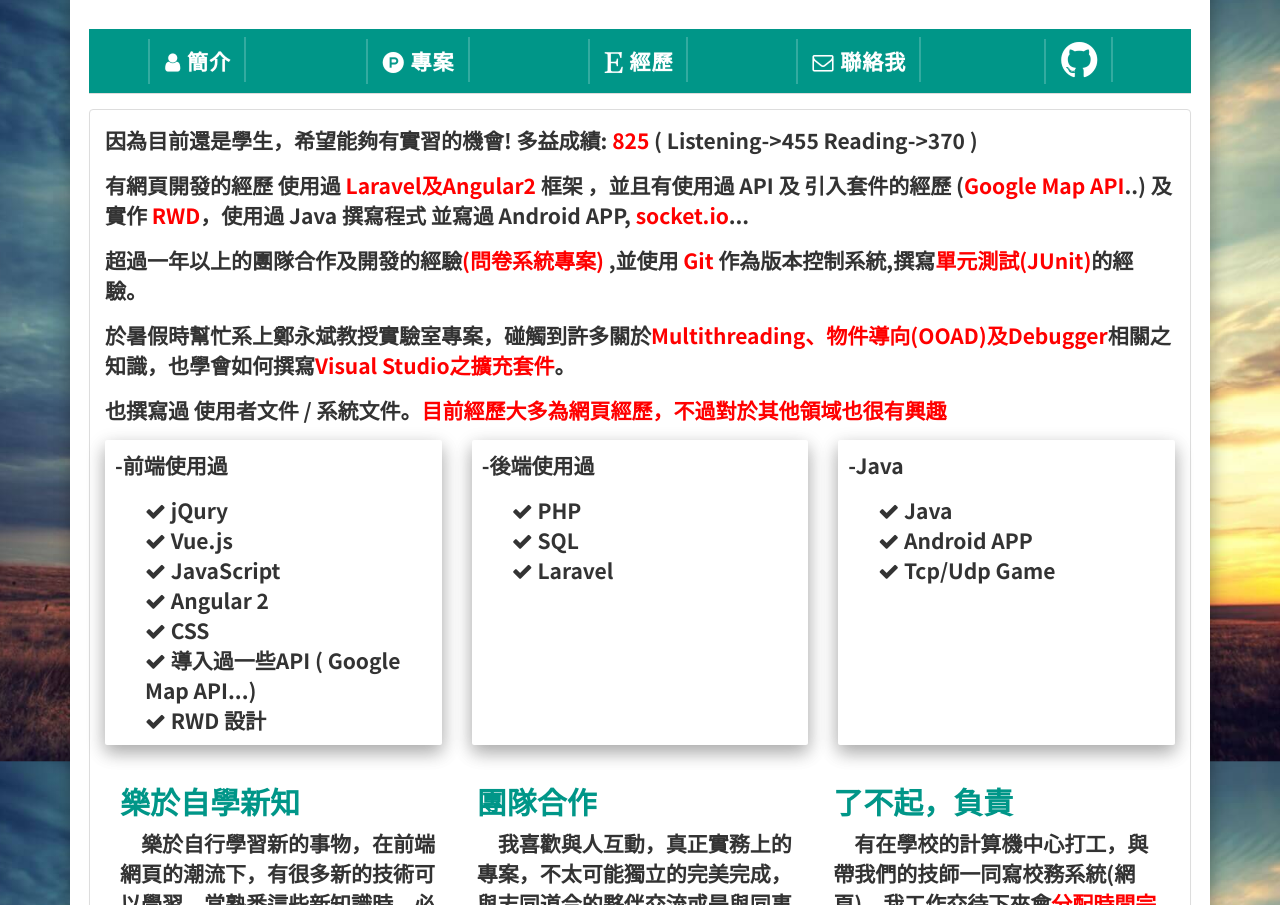
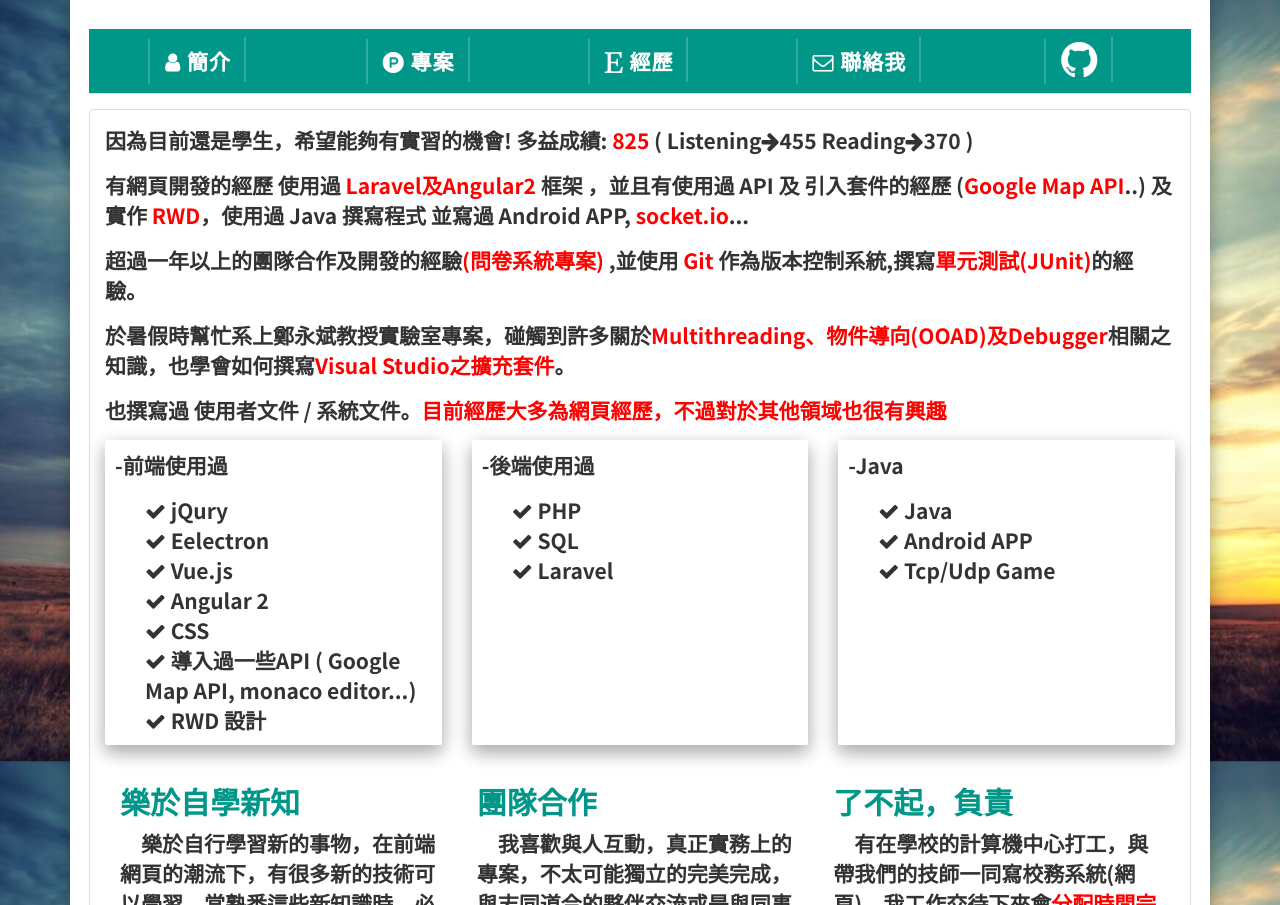
Before and after one commit to Bear1110/bear-resume, an Angular app: page /#/intro in a window 1280 px wide. Shown: the part 520-1425 px from the top of the page. Built offline with nearby package versions, Linux system fonts and the light colour scheme; what angulartics2, ng2-bootstrap would draw is missing.

Commit message:
update geekynote and something else.

```diff
--- a/package.json
+++ b/package.json
@@ -25,7 +25,6 @@
     "@angular/platform-browser-dynamic": "^4.0.1",
     "@angular/platform-server": "^4.0.1",
     "@angular/router": "^4.0.1",
-    "angular-cli-ghpages": "^0.5.2",
     "angular2-fontawesome": "~0.8.0",
     "angulartics2": "^1.6.3",
     "bootstrap": "^3.3.7",
@@ -35,7 +34,6 @@
     "npm": "^5.7.1",
     "rxjs": "^5.0.1",
     "ts-helpers": "^1.1.1",
-    "typescript": "^2.2.2",
     "zone.js": "^0.7.2"
   },
   "devDependencies": {
@@ -43,6 +41,7 @@
     "@angular/compiler-cli": "^2.3.1",
     "@types/jasmine": "2.5.38",
     "@types/node": "^6.0.42",
+    "angular-cli-ghpages": "^0.5.3",
     "codelyzer": "~2.0.0-beta.1",
     "jasmine-core": "2.5.2",
     "jasmine-spec-reporter": "2.5.0",
@@ -54,6 +53,6 @@
     "protractor": "~4.0.13",
     "ts-node": "1.2.1",
     "tslint": "^4.0.2",
-    "typescript": "~2.0.3"
+    "typescript": "^2.3.4"
   }
 }
--- a/src/app/app.component.html
+++ b/src/app/app.component.html
@@ -19,7 +19,7 @@
             <b>前後端網頁工程師/軟體工程師</b>
           </h2>
           <h2>
-            <b>中央大學資訊工程學系 (Senior)</b>
+            <b>中央大學資訊工程碩士班</b>
           </h2>
           <h2>樂於學習各種技術，並盡我所能了解原理</h2>
           <ul class="breadcrumb">
--- a/src/app/exp/mock-exps.ts
+++ b/src/app/exp/mock-exps.ts
@@ -4,7 +4,7 @@ export const EXPS : exp[] = [
     {
       title :"校務資訊系統網頁開發(校內工讀)",
       content : ["主要從事網頁開發，使用 Laravel 框架 去執行Project","並結合 vue.js 來設計前端"],
-      time : '2015/8~現在',
+      time : '2015/8~2017/12',
       icon : 'fa fa-chrome fa-3x'
     },{
       title :"inQ 好奇人工智慧公司(寒假實習生)",
--- a/src/app/introduction/introduction.component.html
+++ b/src/app/introduction/introduction.component.html
@@ -1,7 +1,7 @@
 <div class="panel panel-default">
   <div class="panel-body">
     <p>因為目前還是學生，希望能夠有實習的機會!
-      多益成績: <b>825</b>  ( Listening->455 Reading->370 )</p>
+      多益成績: <b>825</b>  ( Listening<i class="fa fa-arrow-right"></i>455 Reading<i class="fa fa-arrow-right"></i>370 )</p>
     <p>有網頁開發的經歷 使用過 <b>Laravel及Angular2</b> 框架 ，並且有使用過 API 及 引入套件的經歷 (<b>Google Map API</b>..) 及 實作 <b>RWD</b>，使用過 Java 撰寫程式
       並寫過 Android APP, <b>socket.io</b>...</p>
     <p>超過一年以上的團隊合作及開發的經驗<b>(問卷系統專案)</b> ,並使用<b> Git </b>作為版本控制系統,撰寫<b>單元測試(JUnit)</b>的經驗。</p>
@@ -13,11 +13,11 @@
           <p>-前端使用過</p>
           <ul class="fa-ul">
             <li><i class="fa fa-check" aria-hidden="true"></i> jQury</li>
+            <li><i class="fa fa-check" aria-hidden="true"></i> Eelectron</li>
             <li><i class="fa fa-check" aria-hidden="true"></i> Vue.js</li>
-            <li><i class="fa fa-check" aria-hidden="true"></i> JavaScript</li>
             <li><i class="fa fa-check" aria-hidden="true"></i> Angular 2</li>
             <li><i class="fa fa-check" aria-hidden="true"></i> CSS</li>
-            <li><i class="fa fa-check" aria-hidden="true"></i> 導入過一些API ( Google Map API...)</li>
+            <li><i class="fa fa-check" aria-hidden="true"></i> 導入過一些API ( Google Map API, monaco editor...)</li>
             <li><i class="fa fa-check" aria-hidden="true"></i> RWD 設計</li>
           </ul>
         </div>
--- a/src/app/project/project.component.ts
+++ b/src/app/project/project.component.ts
@@ -11,6 +11,15 @@ import {
 export class ProjectComponent implements OnInit {
 
   skill = [{
+    title: "GeekyNote",
+    subTitle: "有版本系統概念來管理文件",
+    content: `<p>本專案是使用 Electron 及 Git 觀念所寫出來的一個文件管理系統。</p><p>目前程式碼普遍都有導入Git的系統，但是文件卻沒有因為程式碼版本的更迭而隨著演進，導致許多文件在經過多個版本之後不知道其有效程度為何。
+    <a target='_blank' href='https://www.youtube.com/watch?v=S4bONiICx-A'><i class="fa fa-youtube-play" aria-hidden="true"></i>Youtube Demo</a> <a target='_blank' href='https://www.youtube.com/watch?v=BXwvDNrsJZs'><i class="fa fa-youtube-play" aria-hidden="true"></i>Intro</a>
+    </p>
+      `,
+    time: '2018~現在',
+    icon: 'fa fa-file fa-5x'
+  },{
     title: "What-does-the-box-say (軟體工程課程團隊專案)",
     subTitle: "遊戲內容為 TCP/UDP 2D地圖連線遊戲，為 7 人合作所完成",
     content: `<p>途中練習使用團隊開發方式</p>
--- a/src/index.html
+++ b/src/index.html
@@ -4,7 +4,6 @@
 <head>
   <meta charset="utf-8">
   <title>Bear-Resume</title>
-  <base href="/">
 
   <meta name="viewport" content="width=device-width, initial-scale=1">
   <meta name="description" content="我是熊！這是一個自製關於我的簡介網站，由 Angular2 完成！">
--- a/src/styles.css
+++ b/src/styles.css
@@ -5,3 +5,27 @@ body,h1,h2,h3,h4,h5,h6,p,span,a {
     /*font-family: "Microsoft Jhenghei"; 微軟正黑體*/
     font-weight: bold !important;
 }
+
+::-webkit-scrollbar-track
+{
+	-webkit-box-shadow: inset 0 0 6px rgba(0,0,0,0.3);
+	border-radius: 10px;
+	background-color: #F5F5F5;
+}
+
+::-webkit-scrollbar
+{
+    height: 5px;
+	width: 8px !important;
+	background-color: #F5F5F5;
+}
+
+::-webkit-scrollbar-thumb
+{
+	border-radius: 10px;
+	-webkit-box-shadow: inset 0 0 6px rgba(0,0,0,.3);
+	background-color: rgb(177, 177, 177);
+}
+::-webkit-input-placeholder { /* Chrome/Opera/Safari */
+    color: rgba(56,56,56,0.6) !important;
+}
```
Also changed, not shown: 2 other files (tests, documents, lock files or other folders).
